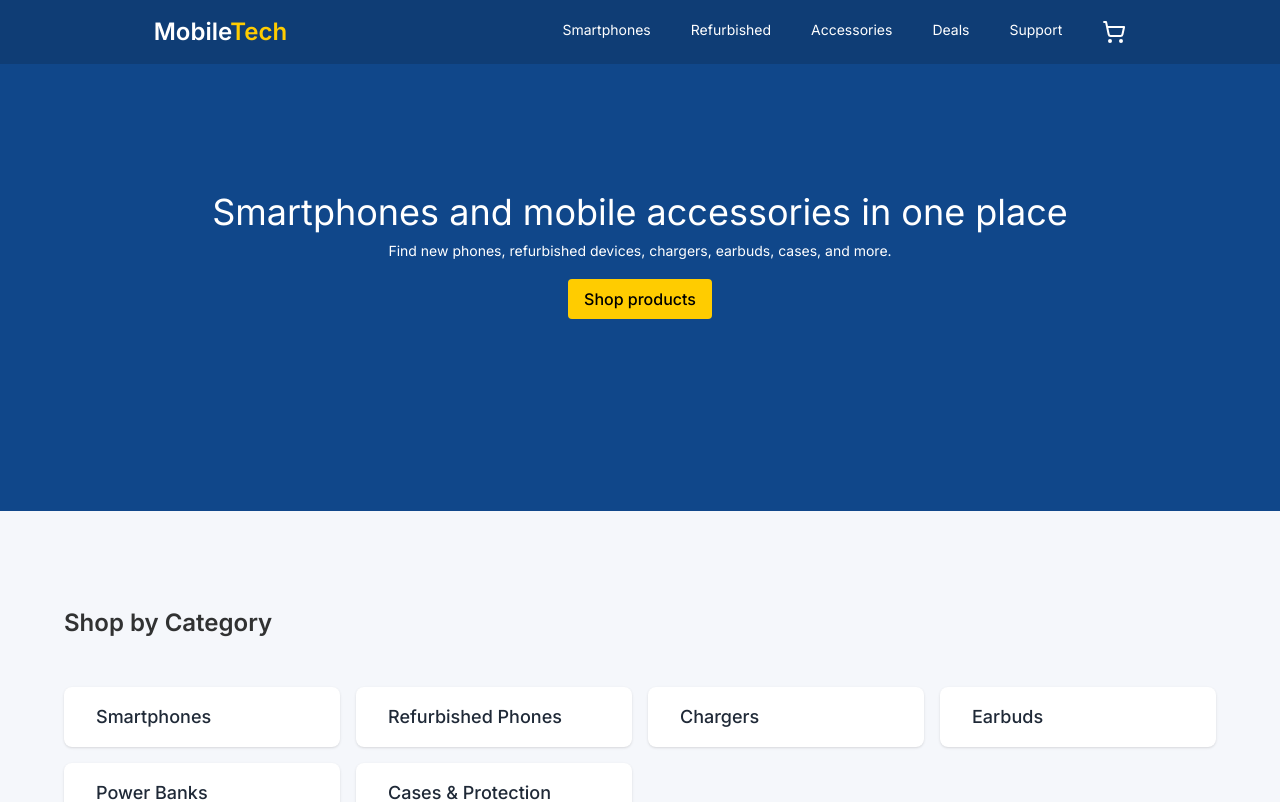
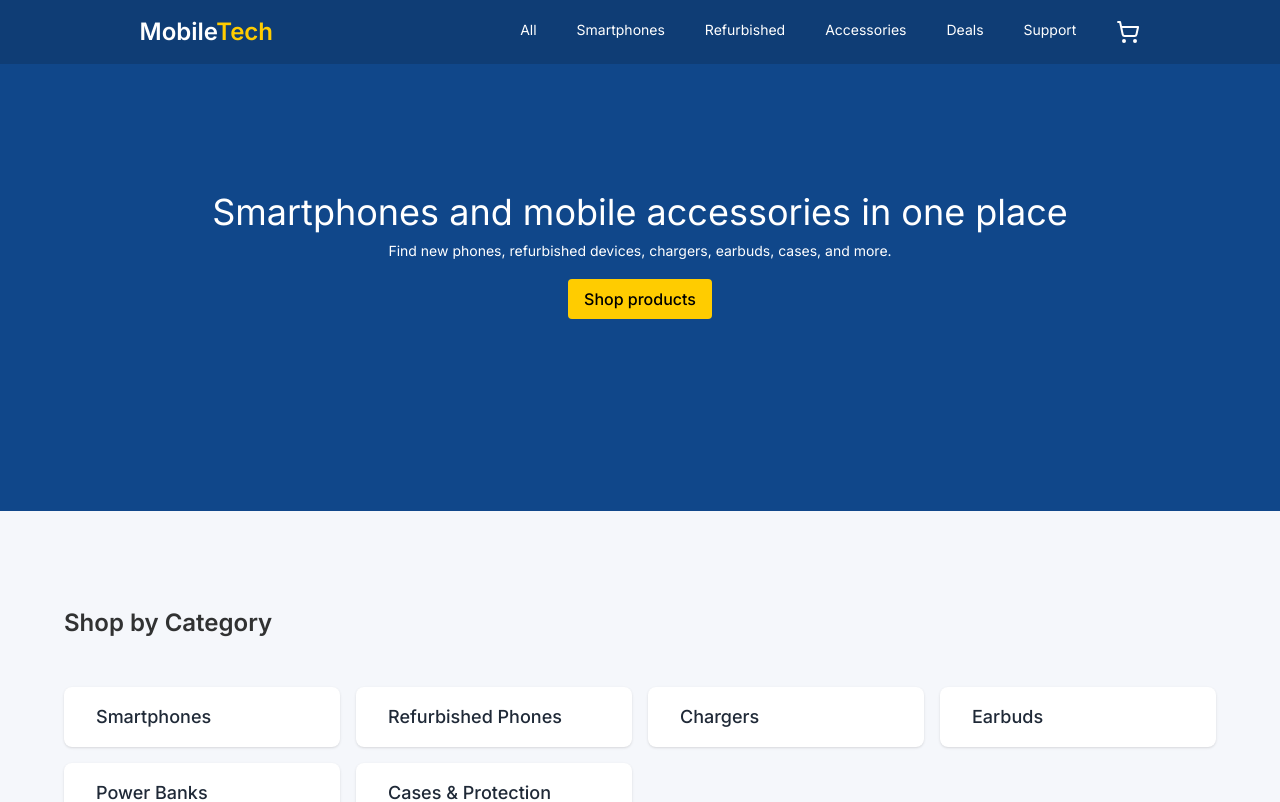
Before and after one commit to manos-grigorakis/mobiletech, a Vue app in the folder frontend/: page / in a window 1280 px wide. Shown: the top 802 px of the page. Built offline with nearby package versions, Linux system fonts and the light colour scheme.

Commit message:
fix: update navbar with all link for products

```diff
--- a/frontend/src/components/layout/TheNavbar.vue
+++ b/frontend/src/components/layout/TheNavbar.vue
@@ -7,6 +7,7 @@ const cart = useCartStore()
 
 const isNavbarOpen = ref(false)
 const navLinks: { label: string; path: string; query?: Record<string, string> }[] = [
+  { label: 'All', path: '/products' },
   { label: 'smartphones', path: '/products', query: { category: 'smartphones' } },
   { label: 'refurbished', path: '/products', query: { category: 'refurbished' } },
   { label: 'accessories', path: '/products', query: { category: 'accessories' } },
```
